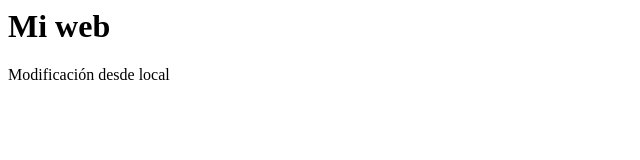
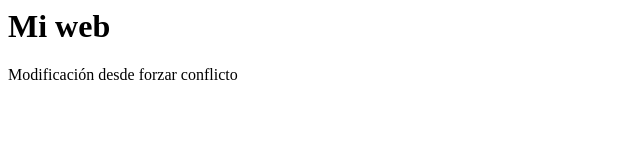
Before and after one commit to luisaparra-info/prueba01, a plain HTML site: page index.html in a window 1280 px wide. Shown: the full height of the page, 0-640 px from the left. Drawn offline with Linux system fonts and the light colour scheme.

Commit message:
Forzar conflicto local

```diff
--- a/index.html
+++ b/index.html
@@ -7,7 +7,7 @@
 <header>
   <h1>Mi web</h1>
   <div>
-    <span>Modificación desde local</span>
+    <span>Modificación desde forzar conflicto</span>
   </div>
 </header>
 </body>
```
